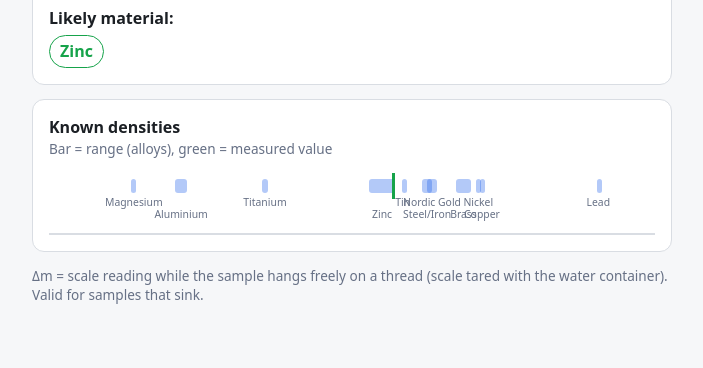
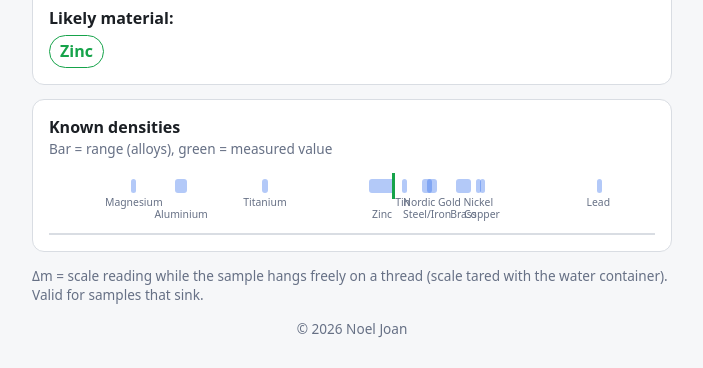
Before and after one commit to noeljoan/density-calculator, a plain HTML site: page index.html in a window 1280 px wide. Shown: the part 440-808 px from the top of the page, without its empty margins (288-991 px from the left). Drawn offline with Linux system fonts and the light colour scheme.

Commit message:
Add files via upload

```diff
--- a/index.html
+++ b/index.html
@@ -1,7 +1,7 @@
 <!DOCTYPE html>
 <html lang="de"><head><meta charset="utf-8">
 <meta name="viewport" content="width=device-width, initial-scale=1, viewport-fit=cover">
-<link rel="manifest" href="manifest.json"><link rel="icon" href="icon.svg" type="image/svg+xml"><link rel="apple-touch-icon" href="icon-192.png"><meta name="theme-color" content="#2563eb"><meta name="apple-mobile-web-app-capable" content="yes"><title>Density · Dichte · Densité · Densidad</title>
+<link rel="manifest" href="manifest.json"><link rel="icon" href="icon.svg" type="image/svg+xml"><link rel="apple-touch-icon" href="icon-192.png"><meta name="theme-color" content="#2563eb"><meta name="apple-mobile-web-app-capable" content="yes"><meta name="author" content="Noel Joan"><meta name="copyright" content="© 2026 Noel Joan"><title>Density · Dichte · Densité · Densidad</title>
 <style>
 :root{box-sizing:border-box;padding-top:env(safe-area-inset-top,0px);padding-bottom:env(safe-area-inset-bottom,0px);--bg:#f6f7f9;--card:#fff;--tx:#1b1f24;--mut:#667085;--ac:#2563eb;--bd:#d9dde3;--ok:#16a34a}
 @media (prefers-color-scheme:dark){:root:not([data-theme="light"]){--bg:#14171c;--card:#1d2127;--tx:#e8eaed;--mut:#9aa3af;--ac:#60a5fa;--bd:#343a43;--ok:#4ade80}}
@@ -42,6 +42,7 @@ input,select{width:100%;box-sizing:border-box;font-size:1rem;padding:9px;border:
 <div class="card" id="out"></div>
 <div class="card"><b id="t_known"></b><div class="mut" id="t_bar"></div><div class="scale" id="scale"></div></div>
 <p class="mut" id="t_note"></p>
+<p class="mut" style="text-align:center">© 2026 Noel Joan</p>
 </main>
 <script>
 const TX={
```
Also changed, not shown: 4 other files.
